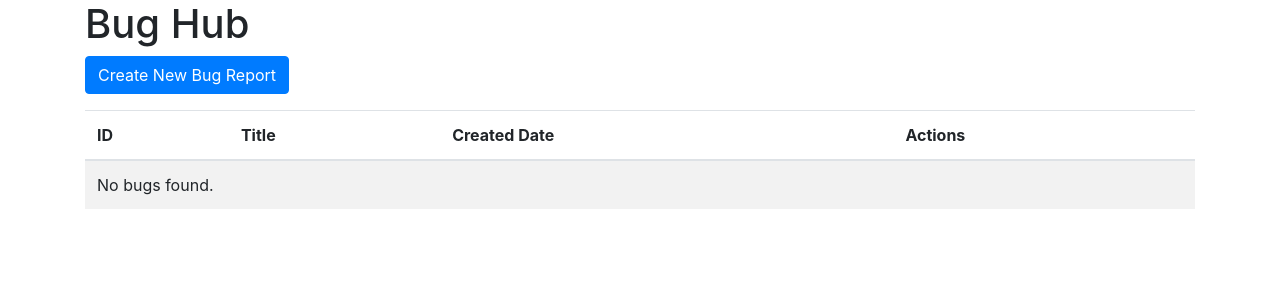
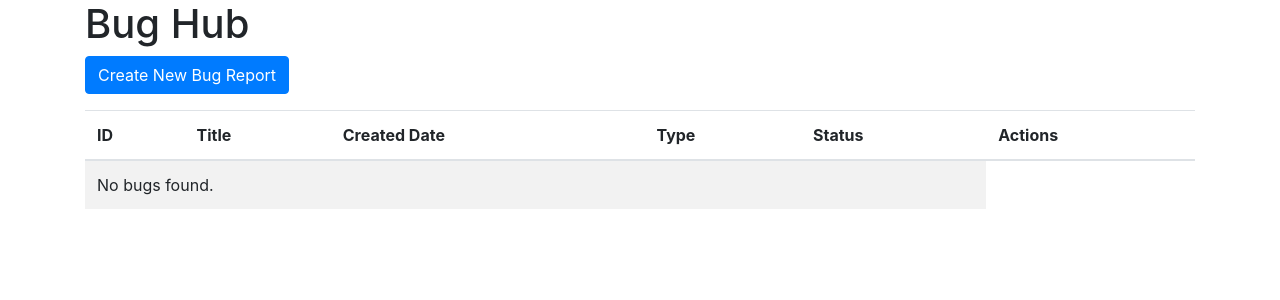
Before and after one commit to Niloth-p/glitch-guru, a Django app: page /bugs/ in a window 1280 px wide. Shown: the part 56-356 px from the top of the page. Run offline with Django 4.2, Linux system fonts and the light colour scheme; data that the repository does not hold is empty; some libraries are stand-ins or nearby versions.

Commit message:
fix: Display user friendly bug type and status in list view

```diff
--- a/bug_hub/templates/bug_hub/bug_list.html
+++ b/bug_hub/templates/bug_hub/bug_list.html
@@ -10,6 +10,8 @@
         <th>ID</th>
         <th>Title</th>
         <th>Created Date</th>
+        <th>Type</th>
+        <th>Status</th>
         <th>Actions</th>
       </tr>
     </thead>
@@ -21,6 +23,8 @@
           <a href="{% url 'bug_hub:bug_detail' bug.pk %}">{{ bug.title }}</a>
         </td>
         <td>{{ bug.report_date }}</td>
+        <td>{{ bug.get_bug_type_display }}</td>
+        <td>{{ bug.get_status_display }}</td>
         <td>
           <a
             href="{% url 'bug_hub:bug_detail' bug.pk %}"
```
